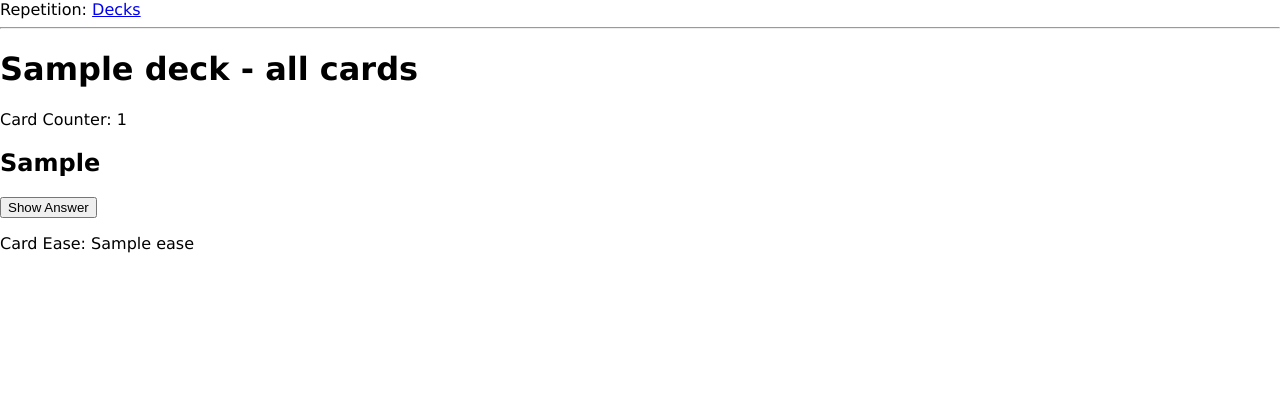
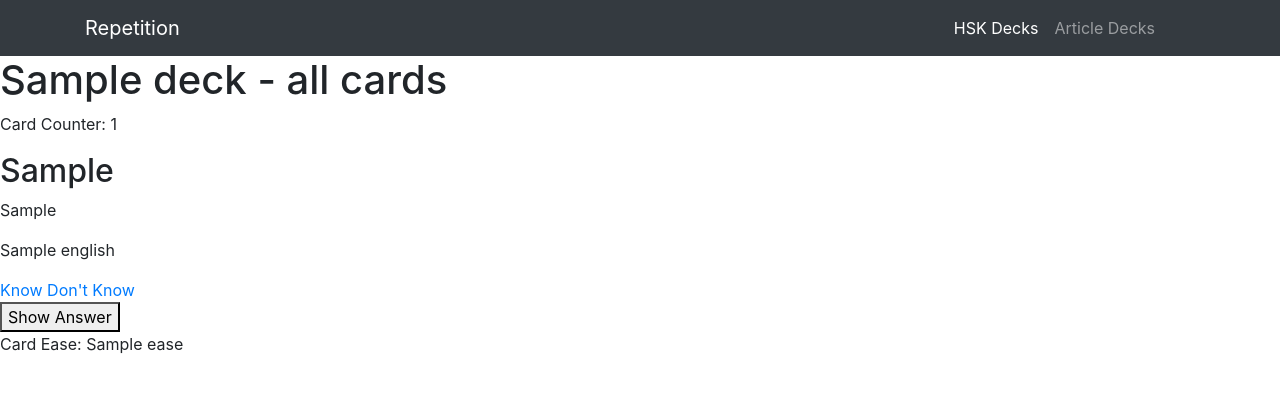
Before and after one commit to alekkswithak/repetition, a Flask app: template app/templates/play_deck.html in a window 1280 px wide. Shown: the top 393 px of the page. Run offline with Flask 2, Linux system fonts and the light colour scheme; the template is opened without the code that fills it: most values are stand-ins (such as "Sample title", 1, 10 or a date in 2020); some libraries are stand-ins or nearby versions.

Commit message:
Bootstrap decks page

```diff
--- a/app/templates/base.html
+++ b/app/templates/base.html
@@ -1,27 +1,57 @@
-<html>
-    <head>
+<!DOCTYPE html>
+<html lang="en">
 
-        <script src="https://ajax.googleapis.com/ajax/libs/jquery/3.5.1/jquery.min.js"></script>
-        <script>
-            $(document).ready(function(){
-                $(".card-answer").hide();
-                $("#show-answer").click(function(){
-                    $(".card-answer").show();
-                    $("#show-answer").hide();
-                });
-            });
-        </script>
+<head>
 
-        {% if title %}
-        <title>{{ title }} - Repetiton</title>
-        {% else %}
-        <title>Welcome to Repetition</title>
-        {% endif %}
-        <link rel="stylesheet" type="text/css" href="style.css">
-    </head>
+  <meta charset="utf-8">
+  <meta name="viewport" content="width=device-width, initial-scale=1, shrink-to-fit=no">
+  <meta name="description" content="">
+  <meta name="author" content="">
+
+  <title>Flash Deck</title>
+
+  <!-- Bootstrap core CSS -->
+  <link rel="stylesheet" href="https://maxcdn.bootstrapcdn.com/bootstrap/4.5.2/css/bootstrap.min.css">
+  <script src="https://ajax.googleapis.com/ajax/libs/jquery/3.5.1/jquery.min.js"></script>
+</head>
+
+<body>
     <body>
-        <div>Repetition: <a href="/decks">Decks</a></div>
-        <hr>
+        <!-- <div>Repetition: <a href="/decks">Decks</a></div>
+        <hr> -->
+          <!-- Navigation -->
+  <nav class="navbar navbar-expand-lg navbar-dark bg-dark static-top">
+    <div class="container">
+      <a class="navbar-brand" href="#">Repetition</a>
+      <button class="navbar-toggler" type="button" data-toggle="collapse" data-target="#navbarResponsive" aria-controls="navbarResponsive" aria-expanded="false" aria-label="Toggle navigation">
+        <span class="navbar-toggler-icon"></span>
+      </button>
+      <div class="collapse navbar-collapse" id="navbarResponsive">
+        <ul class="navbar-nav ml-auto">
+          <li class="nav-item active">
+            <a class="nav-link" href="{{ url_for('index') }}">HSK Decks
+              <span class="sr-only">(current)</span>
+            </a>
+          </li>
+          <li class="nav-item">
+            <a class="nav-link" href="#">Article Decks</a>
+          </li>
+          <li class="nav-item">
+            <a class="nav-link" href="#"></a>
+          </li>
+          <li class="nav-item">
+            <a class="nav-link" href="#"></a>
+          </li>
+        </ul>
+      </div>
+    </div>
+  </nav>
+
+
+
         {% block content %}{% endblock %}
     </body>
 </html>
+
+<!-- Bootstrap core JavaScript -->
+<script src="{{ url_for('static', filename='bootstrap/js/bootstrap.bundle.min.js') }}"></script>
```
Also changed, not shown: app/models.py (+9 -0 lines), app/templates/decks.html (+32 -8 lines).
